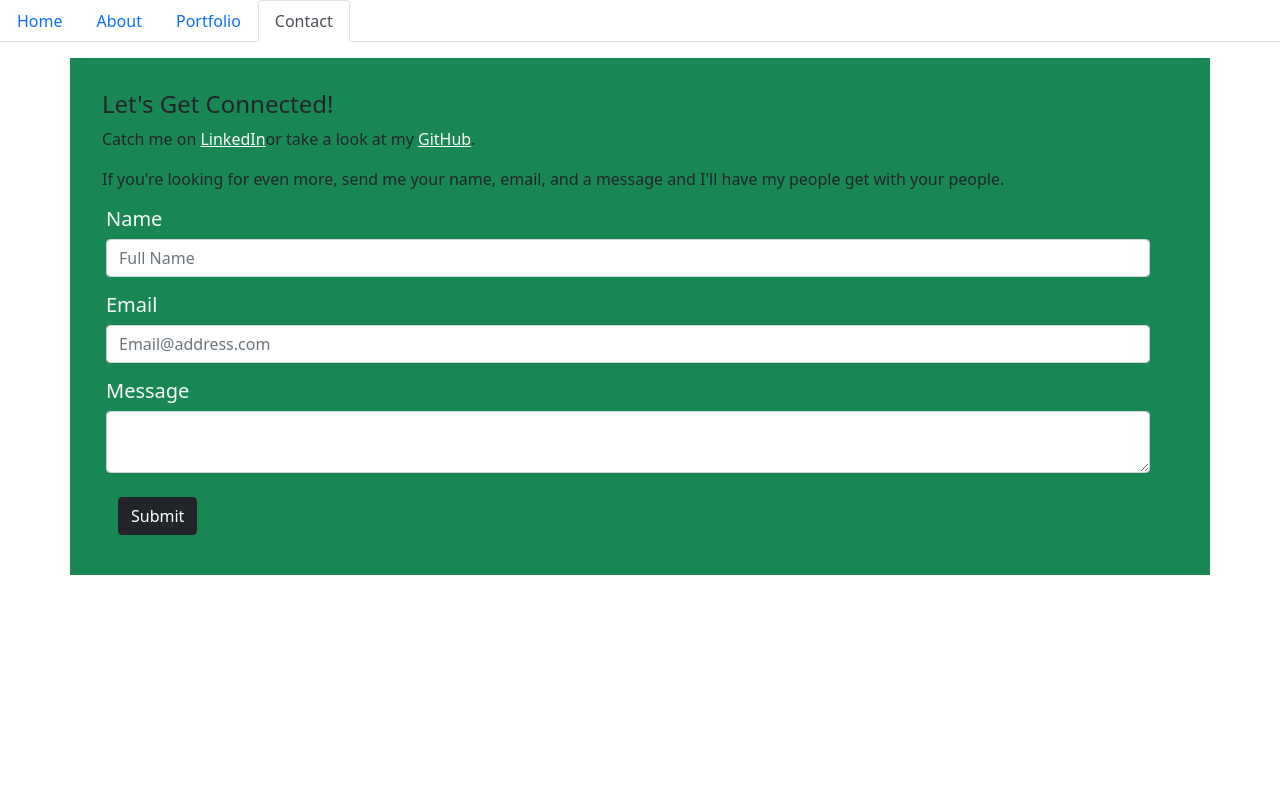
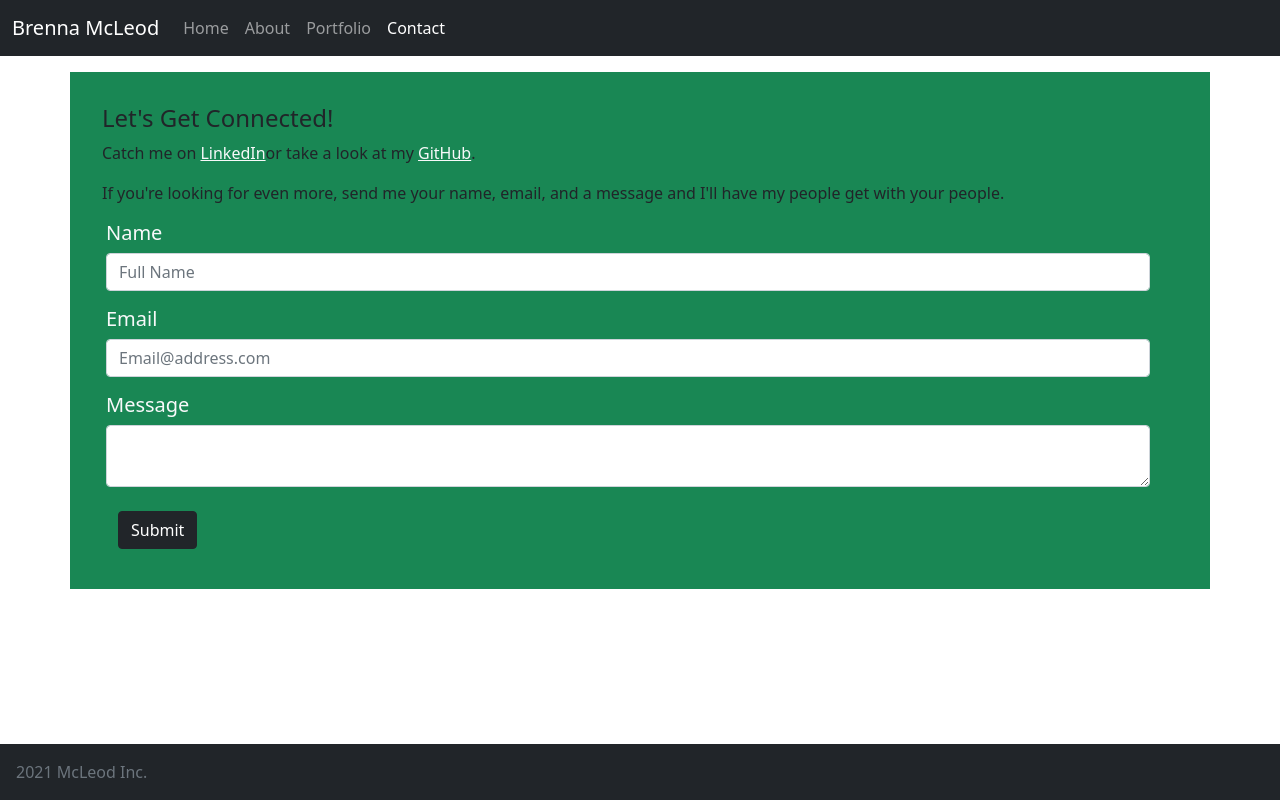
Before and after one commit to bmcleod12/mcleod-react-portfolio, a React (Create React App) app: page /contact in a window 1280 px wide. Built offline with nearby package versions, Linux system fonts and the light colour scheme.

Commit message:
working header (navbar) and footer components

```diff
--- a/package.json
+++ b/package.json
@@ -8,6 +8,7 @@
     "@testing-library/user-event": "^12.8.3",
     "bootstrap": "^5.0.0",
     "react": "^17.0.2",
+    "react-bootstrap": "^1.5.2",
     "react-dom": "^17.0.2",
     "react-router-dom": "^5.2.0",
     "react-scripts": "4.0.3",
--- a/public/index.html
+++ b/public/index.html
@@ -39,5 +39,10 @@
       To begin the development, run `npm start` or `yarn start`.
       To create a production bundle, use `npm run build` or `yarn build`.
     -->
+
+    <!-- Option 2 from Bootstrap to get the hamburger menu to work: Separate Popper and Bootstrap JS -->
+    <script src="https://cdn.jsdelivr.net/npm/@popperjs/core@2.5.4/dist/umd/popper.min.js" integrity="sha384-q2kxQ16AaE6UbzuKqyBE9/u/KzioAlnx2maXQHiDX9d4/zp8Ok3f+M7DPm+Ib6IU" crossorigin="anonymous"></script>
+    <script src="https://cdn.jsdelivr.net/npm/bootstrap@5.0.0-beta1/dist/js/bootstrap.min.js" integrity="sha384-pQQkAEnwaBkjpqZ8RU1fF1AKtTcHJwFl3pblpTlHXybJjHpMYo79HY3hIi4NKxyj" crossorigin="anonymous"></script>
+
   </body>
 </html>
--- a/src/App.js
+++ b/src/App.js
@@ -1,6 +1,7 @@
 import React from "react";
 import { BrowserRouter as Router, Route } from "react-router-dom";
-import NavTabs from "./components/NavTabs";
+import Header from "./components/Header";
+import Footer from "./components/Footer";
 import Home from "./pages/Home";
 import About from "./pages/About";
 import Portfolio from "./pages/Portfolio";
@@ -10,11 +11,12 @@ function App() {
   return (
     <Router>
       <div>
-        <NavTabs />
+        <Header />
         <Route exact path="/" component={Home} />
         <Route exact path="/about" component={About} />
         <Route exact path="/portfolio" component={Portfolio} />
         <Route path="/contact" component={Contact} />
+        <Footer />
       </div>
     </Router>
   );
--- a/src/components/Footer.js
+++ b/src/components/Footer.js
@@ -0,0 +1,13 @@
+import React from "react";
+
+function Footer() {
+    return (
+        <footer class="footer fixed-bottom py-3 bg-dark">
+      <div>
+        <span class="text-muted px-3">2021 McLeod Inc.</span>
+      </div>
+    </footer>
+    );
+  }
+
+  export default Footer;
--- a/src/components/Header.js
+++ b/src/components/Header.js
@@ -0,0 +1,53 @@
+import React from "react";
+import { Link, useLocation } from "react-router-dom";
+
+function Header() {
+  // This allows the component to check the route any time the user uses a link to navigate.
+  const location = useLocation();
+
+  return (
+    <nav class="navbar navbar-expand-lg navbar-dark bg-dark">
+      <div class="container-fluid">
+        <Link to="/" className="navbar-brand">Brenna McLeod</Link>
+        <button class="navbar-toggler" type="button" data-bs-toggle="collapse" data-bs-target="#navbarNav" aria-controls="navbarNav" aria-expanded="false" aria-label="Toggle navigation">
+          <span class="navbar-toggler-icon"></span>
+        </button>
+        <div class="collapse navbar-collapse" id="navbarNav">
+          <ul class="navbar-nav">
+          <li className="nav-item">
+       <Link to="/" className={location.pathname === "/" ? "nav-link active" : "nav-link"}>
+      Home
+         </Link>
+       </li>
+     <li className="nav-item">
+         <Link
+              to="/about"
+              className={location.pathname === "/about" ? "nav-link active" : "nav-link"}
+            >
+              About
+            </Link>
+          </li>
+          <li className="nav-item">
+            <Link
+              to="/portfolio"
+              className={location.pathname === "/portfolio" ? "nav-link active" : "nav-link"}
+            >
+              Portfolio
+            </Link>
+          </li>
+          <li className="nav-item">
+            <Link
+              to="/contact"
+              className={location.pathname === "/contact" ? "nav-link active" : "nav-link"}
+            >
+              Contact
+            </Link>
+          </li>
+          </ul>
+        </div>
+      </div>
+    </nav>
+  );
+}
+
+export default Header;
--- a/src/components/NavTabs.js
+++ /dev/null
@@ -1,45 +0,0 @@
-import React from "react";
-import { Link, useLocation } from "react-router-dom";
-
-function NavTabs() {
-  // We'll go into the Hooks API later, for now, we are just using some code
-  // from the react-router docs (https://reacttraining.com/react-router/web/api/Hooks/uselocation)
-  // This allows the component to check the route any time the user uses a link to navigate.
-  const location = useLocation();
-
-  return (
-    <ul className="nav nav-tabs">
-      <li className="nav-item">
-        <Link to="/" className={location.pathname === "/" ? "nav-link active" : "nav-link"}>
-          Home
-        </Link>
-      </li>
-      <li className="nav-item">
-        <Link
-          to="/about"
-          className={location.pathname === "/about" ? "nav-link active" : "nav-link"}
-        >
-          About
-        </Link>
-      </li>
-      <li className="nav-item">
-        <Link
-          to="/portfolio"
-          className={location.pathname === "/portfolio" ? "nav-link active" : "nav-link"}
-        >
-          Portfolio
-        </Link>
-      </li>
-      <li className="nav-item">
-        <Link
-          to="/contact"
-          className={location.pathname === "/contact" ? "nav-link active" : "nav-link"}
-        >
-          Contact
-        </Link>
-      </li>
-    </ul>
-  );
-}
-
-export default NavTabs;
```
Also changed, not shown: 1 other file (tests, documents, lock files or other folders).
